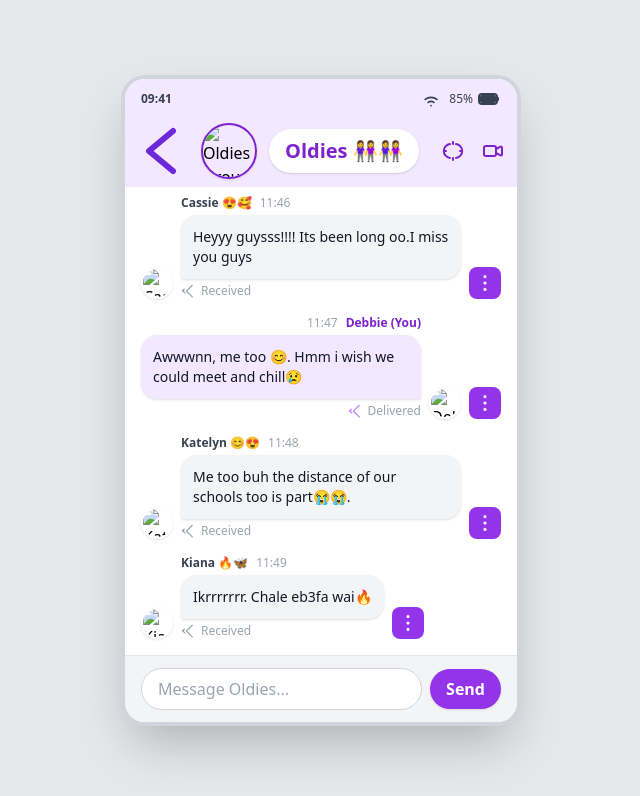
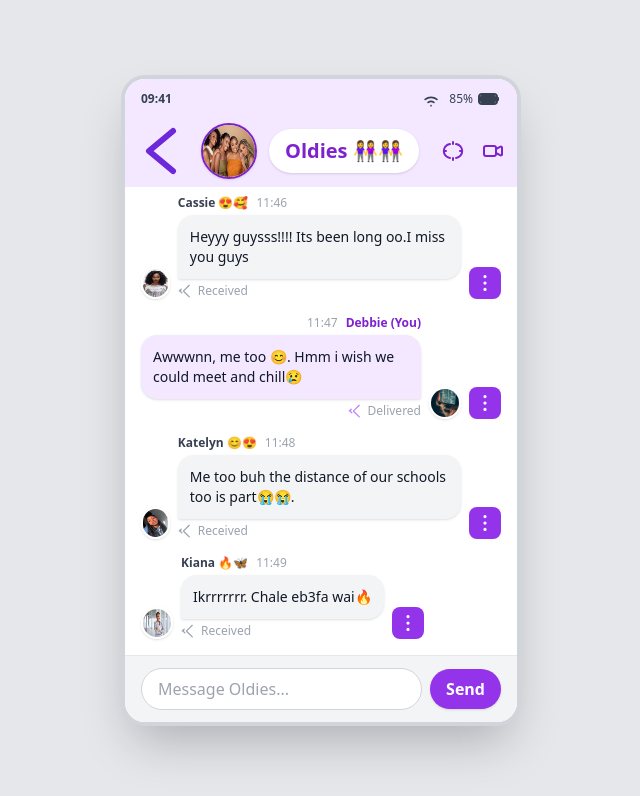
Before and after one commit to derbycodes/chatinterface, a plain HTML site: page index.html in a window 1280 px wide. Shown: the whole page, without its empty margins (319-959 px from the left). Drawn offline with nearby package versions, Linux system fonts and the light colour scheme.

Commit message:
Update index.html

```diff
--- a/index.html
+++ b/index.html
@@ -45,7 +45,7 @@
             <path d="M40 8L16 28L40 48" stroke="#6D28D9" stroke-width="6" stroke-linecap="round" stroke-linejoin="round"/>
           </svg>
         </span>
-        <img src="GG.jpg" alt="Oldies Group" class="w-14 h-14 rounded-full border-2 border-purple-700 shadow">
+        <img src="images/GG.jpg" alt="Oldies Group" class="w-14 h-14 rounded-full border-2 border-purple-700 shadow">
         <span class="text-xl font-bold text-purple-700 bg-white px-4 py-2 rounded-full shadow">
           Oldies 👭👭
         </span>
@@ -70,7 +70,7 @@
     <div class="flex-1 flex flex-col gap-4 px-4 pb-4 overflow-y-auto">
       <!-- Cassie (received) -->
       <div class="flex items-end gap-2">
-        <img class="w-8 h-8 rounded-full border-2 border-white shadow" src="d.jpg" alt="Cassie">
+        <img class="w-8 h-8 rounded-full border-2 border-white shadow" src="images/d.jpg" alt="Cassie">
         <div class="flex flex-col items-start">
           <div class="flex items-center space-x-2 mb-1">
             <span class="text-xs font-semibold text-gray-700">Cassie 😍🥰</span>
@@ -105,7 +105,7 @@
             Delivered
           </span>
         </div>
-        <img class="w-8 h-8 rounded-full border-2 border-white shadow" src="dd.jpeg" alt="Debbie">
+        <img class="w-8 h-8 rounded-full border-2 border-white shadow" src="images/dd.jpeg" alt="Debbie">
         <button class="inline-flex items-center p-2 text-sm font-medium text-white bg-purple-600 rounded-lg hover:bg-purple-700 focus:ring-2 focus:outline-none focus:ring-purple-300">
           <svg class="w-4 h-4 text-white" aria-hidden="true" fill="currentColor" viewBox="0 0 4 15">
             <path d="M3.5 1.5a1.5 1.5 0 1 1-3 0 1.5 1.5 0 0 1 3 0Zm0 6.041a1.5 1.5 0 1 1-3 0 1.5 1.5 0 0 1 3 0Zm0 5.959a1.5 1.5 0 1 1-3 0 1.5 1.5 0 0 1 3 0Z"/>
@@ -114,7 +114,7 @@
       </div>
       <!-- Katelyn (received) -->
       <div class="flex items-end gap-2">
-        <img class="w-8 h-8 rounded-full border-2 border-white shadow" src="g.jpg" alt="Katelyn">
+        <img class="w-8 h-8 rounded-full border-2 border-white shadow" src="images/g.jpg" alt="Katelyn">
         <div class="flex flex-col items-start">
           <div class="flex items-center space-x-2 mb-1">
             <span class="text-xs font-semibold text-gray-700">Katelyn 😊😍</span>
@@ -136,7 +136,7 @@
       </div>
       <!-- Kiana (received) -->
       <div class="flex items-end gap-2">
-        <img class="w-8 h-8 rounded-full border-2 border-white shadow" src="kk.jpg" alt="Kiana">
+        <img class="w-8 h-8 rounded-full border-2 border-white shadow" src="images/kk.jpg" alt="Kiana">
         <div class="flex flex-col items-start">
           <div class="flex items-center space-x-2 mb-1">
             <span class="text-xs font-semibold text-gray-700">Kiana 🔥🦋</span>
```
